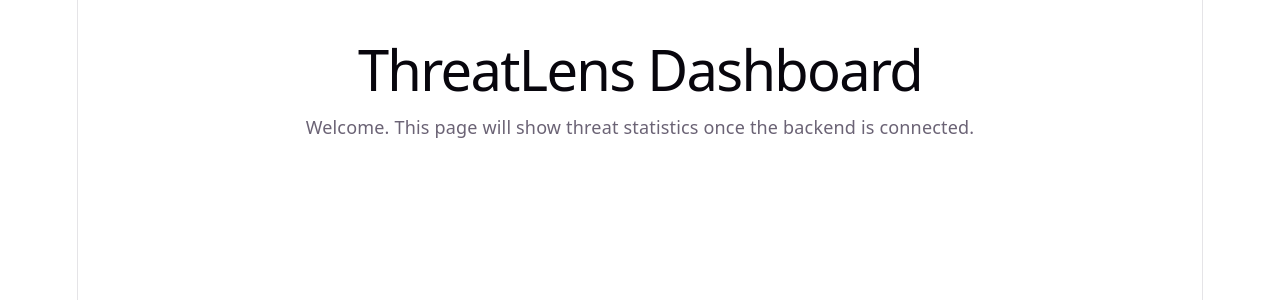
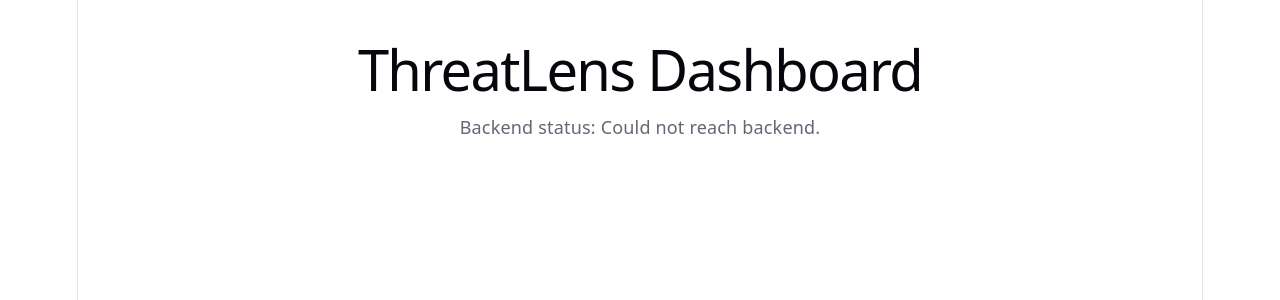
Before and after one commit to hkazy2005-debug/Threatlens-, a React (Vite) app in the folder frontend/: page /dashboard in a window 1280 px wide. Shown: the top 300 px of the page. Built offline with nearby package versions, Linux system fonts and the light colour scheme; no server answers.

Commit message:
Connect Dashboard to backend health check endpoint

```diff
--- a/frontend/src/page/DAShB/Dashboard.tsx
+++ b/frontend/src/page/DAShB/Dashboard.tsx
@@ -1,8 +1,19 @@
+import { useEffect, useState } from "react";
+
 export default function Dashboard() {
+  const [status, setStatus] = useState("Checking backend...");
+
+  useEffect(() => {
+    fetch("http://localhost:4000/api/health")
+      .then((res) => res.json())
+      .then((data) => setStatus(data.message))
+      .catch(() => setStatus("Could not reach backend."));
+  }, []);
+
   return (
     <div style={{ padding: "24px" }}>
       <h1>ThreatLens Dashboard</h1>
-      <p>Welcome. This page will show threat statistics once the backend is connected.</p>
+      <p>Backend status: {status}</p>
     </div>
   );
 }
```
